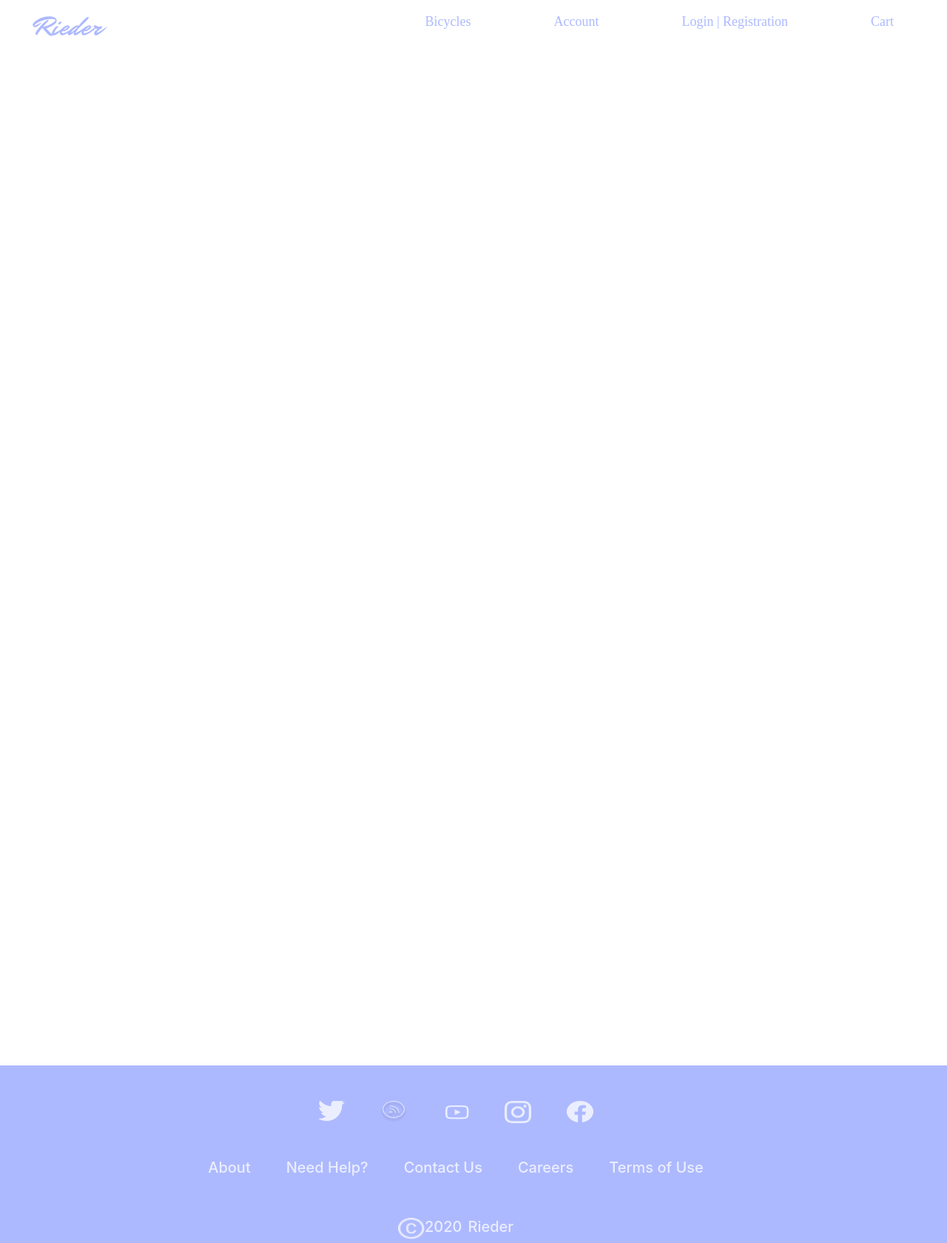
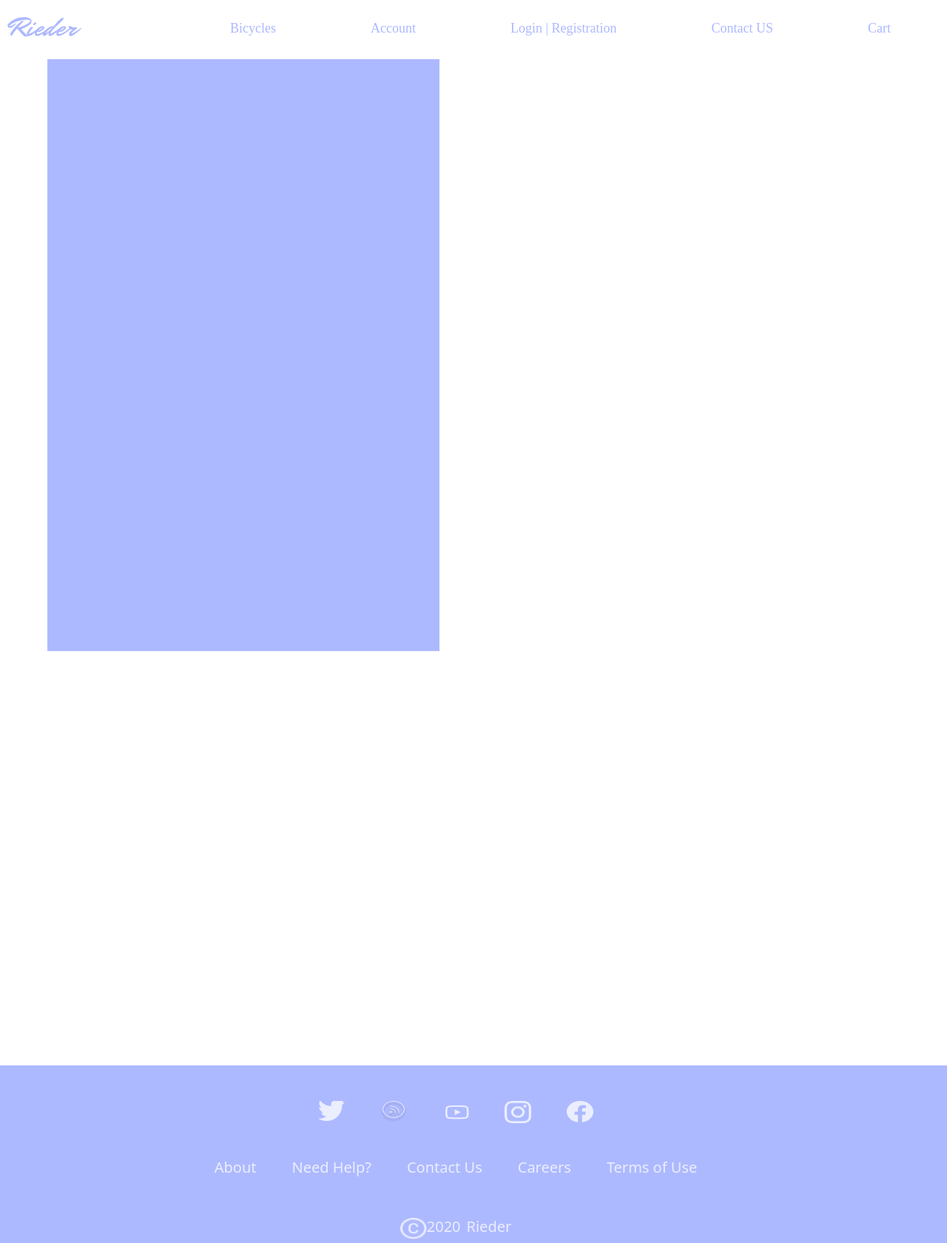
Before and after one commit to Randle-Lanre/Rieder, an Angular app in the folder rieder-frontend/: page /contactUs in a window 1280 px wide. Before the commit this address led to /. Shown: the whole page at 74% size. Built offline with nearby package versions, Linux system fonts and the light colour scheme.

Commit message:
migrated to bootstrap 5

```diff
--- a/rieder-frontend/src/app/app-routing.module.ts
+++ b/rieder-frontend/src/app/app-routing.module.ts
@@ -1,11 +1,13 @@
 import { NgModule } from '@angular/core';
 import { Routes, RouterModule } from '@angular/router';
+import { ContactPageComponent } from './contact-page/contact-page.component';
 import { LandingPageComponent } from './landing-page/landing-page.component';
 import { LoginComponent } from './login/login.component';
 
 const routes: Routes = [
   {path: '', component: LandingPageComponent},
-  {path: 'login', component: LoginComponent}
+  {path: 'login', component: LoginComponent},
+  {path: 'contactUs', component: ContactPageComponent}
 ];
 
 @NgModule({
--- a/rieder-frontend/src/app/contact-page/contact-page.component.css
+++ b/rieder-frontend/src/app/contact-page/contact-page.component.css
@@ -0,0 +1,62 @@
+.contact-page-left{
+    /* Rectangle 7 */
+
+
+position: absolute;
+width: 530px;
+height: 100vh;
+left: 5%;
+top: 10%;
+
+background: #ADB9FF;
+}
+
+
+.contact-page-left-text{
+    /* Speak with us */
+
+
+position: absolute;
+width: 360px;
+height: 86px;
+left: 129px;
+top: 355px;
+
+font-family: Lobster;
+font-style: normal;
+font-weight: normal;
+font-size: 45px;
+line-height: 56px;
+
+color: #EBEEFF;
+}
+
+
+
+.contact-page-left-design-line{
+    /* Line 1 */
+
+
+position: absolute;
+width: 533px;
+height: 0px;
+left: 43px;
+top: 179px;
+
+border: 1px solid #FFFFFF;
+transform: rotate(90.23deg);
+}
+
+.contact-page-left-design-line-dot{
+
+    /* Rectangle 11 */
+
+
+position: absolute;
+width: 15px;
+height: 16px;
+left: 34px;
+top: 737px;
+
+background: #FFFFFF;
+}
--- a/rieder-frontend/src/app/contact-page/contact-page.component.html
+++ b/rieder-frontend/src/app/contact-page/contact-page.component.html
@@ -1 +1,9 @@
-<p>contact-page works!</p>
+
+<div class="container">
+
+    <div class="container contact-page-left ">
+
+
+
+    </div>
+</div>
--- a/rieder-frontend/src/app/footer-page/footer-page.component.html
+++ b/rieder-frontend/src/app/footer-page/footer-page.component.html
@@ -1,29 +1,29 @@
 <footer class="  footer-prop fixed-bottom">
 
     <div class="pt-5 d-flex justify-content-center">
-        <img class="footer-icons mr-5 " src="/assets/brandico_twitter-bird.png " alt="twitter-icon" height="29" width="36">
+        <img class="footer-icons me-5 " src="/assets/brandico_twitter-bird.png " alt="twitter-icon" height="29" width="36">
 
-        <img class="footer-icons mr-5" src="/assets/et_rss.png" alt="RSS-icon" height="29" width="36">
-        <img class="footer-icons mr-5" src="/assets/ant-design_youtube-outlined.png" alt="youtube-icon" height="29" width="36">
-        <img class="footer-icons mr-5" src="/assets/cib_instagram.png" alt="instagram-icon" height="30" width="36">
-        <img class="footer-icons mr-5" src="/assets/cib_facebook.png" alt="facebook-icon" height="29" width="36">
+        <img class="footer-icons me-5" src="/assets/et_rss.png" alt="RSS-icon" height="29" width="36">
+        <img class="footer-icons me-5" src="/assets/ant-design_youtube-outlined.png" alt="youtube-icon" height="29" width="36">
+        <img class="footer-icons me-5" src="/assets/cib_instagram.png" alt="instagram-icon" height="30" width="36">
+        <img class="footer-icons me-5" src="/assets/cib_facebook.png" alt="facebook-icon" height="29" width="36">
 
 
     </div>
 
     <div class="pt-5 d-flex justify-content-center ft">
-        <h5 class="mr-5">About</h5>
-        <h5 class="mr-5">Need Help?</h5>
-        <h5 class="mr-5">Contact Us</h5>
-        <h5 class="mr-5">Careers</h5>
-        <h5 class="mr-5">Terms of Use</h5>
+        <h5 class="me-5">About</h5>
+        <h5 class="me-5">Need Help?</h5>
+        <h5 class="me-5">Contact Us</h5>
+        <h5 class="me-5">Careers</h5>
+        <h5 class="me-5">Terms of Use</h5>
 
     </div>
 
     <div class="pt-5 d-flex justify-content-center ft">
         <img class="footer-icons " src="/assets/Vector.png" alt="copyright-icon" height="29" width="36">
-        <h5 class="mr-2">2020</h5>
-        <h5 class="mr-5">Rieder</h5>
+        <h5 class="me-2">2020</h5>
+        <h5 class="me-5">Rieder</h5>
 
 
     </div>
--- a/rieder-frontend/src/app/nav-bar/nav-bar.component.css
+++ b/rieder-frontend/src/app/nav-bar/nav-bar.component.css
@@ -2,10 +2,10 @@
 
 
 .logo{
-    position: absolute;
+    /* position: absolute;
 width: 155px;
 height: 46px;
-left: 46px;
+left: 46px; */
 /* top: 19px; */
 
 font-family: 'Mr Dafoe', cursive;
--- a/rieder-frontend/src/app/nav-bar/nav-bar.component.html
+++ b/rieder-frontend/src/app/nav-bar/nav-bar.component.html
@@ -1,12 +1,19 @@
 <nav class="navbar navbar-expand-lg navbar-light">
-    <a class="navbar-brand logo " routerLink="/">Rieder</a>
-    <button class="navbar-toggler" type="button" data-toggle="collapse" data-target="#navbarSupportedContent" aria-controls="navbarSupportedContent" aria-expanded="false" aria-label="Toggle navigation">
-        <span class="navbar-toggler-icon"></span>
-      </button>
+
+  <!--  -->
+  <div class="container-fluid">
+    <a class="navbar-brand logo" routerLink="/">Rieder</a>
+    <button class="navbar-toggler" type="button" data-bs-toggle="collapse" data-bs-target="#navbarNav" aria-controls="navbarNav" aria-expanded="false" aria-label="Toggle navigation">
+      <span class="navbar-toggler-icon"></span>
+    </button>
+
+
+  <!--  -->
+
 
     <!-- collapsable -->
-    <div class=" collapse navbar-collapse " id="navbarSupportedContent" >
-        <ul class="navbar-nav ml-auto">
+    <div class="nav justify-content-end collapse navbar-collapse " id="navbarNav" >
+        <ul class="nav justify-content-end">
             <li class="nav-item px-md-5">
                 <a class="nav-link active fig-it" href="#">Bicycles</a>
               </li>
@@ -16,11 +23,16 @@
               <li class="nav-item  px-md-5 ">
                 <a class="nav-link active fig-it " routerLink="/login">Login | Registration</a>
               </li>
+              <li class="nav-item  px-md-5 ">
+                <a class="nav-link active fig-it " routerLink="/contactUs">Contact US</a>
+              </li>
 
               <li class="nav-item  px-md-5">
                 <a class="nav-link active fig-it " href="#">Cart</a>
               </li>
         </ul>
+    </div>
+
 
     </div>
 
--- a/rieder-frontend/src/index.html
+++ b/rieder-frontend/src/index.html
@@ -6,14 +6,18 @@
   <base href="/">
   <meta name="viewport" content="width=device-width, initial-scale=1">
   <link rel="icon" type="image/x-icon" href="favicon.ico">
-  <link rel="stylesheet" href="https://cdn.jsdelivr.net/npm/bootstrap@4.5.3/dist/css/bootstrap.min.css" integrity="sha384-TX8t27EcRE3e/ihU7zmQxVncDAy5uIKz4rEkgIXeMed4M0jlfIDPvg6uqKI2xXr2" crossorigin="anonymous">
-  <link rel="preconnect" href="https://fonts.gstatic.com">
+  <!-- <link rel="stylesheet" href="https://cdn.jsdelivr.net/npm/bootstrap@4.5.3/dist/css/bootstrap.min.css" integrity="sha384-TX8t27EcRE3e/ihU7zmQxVncDAy5uIKz4rEkgIXeMed4M0jlfIDPvg6uqKI2xXr2" crossorigin="anonymous">
+  <link rel="preconnect" href="https://fonts.gstatic.com"> -->
+  <link href="https://cdn.jsdelivr.net/npm/bootstrap@5.0.0-beta1/dist/css/bootstrap.min.css" rel="stylesheet" integrity="sha384-giJF6kkoqNQ00vy+HMDP7azOuL0xtbfIcaT9wjKHr8RbDVddVHyTfAAsrekwKmP1" crossorigin="anonymous">
+
 <link href="https://fonts.googleapis.com/css2?family=Mr+Dafoe&display=swap" rel="stylesheet">
 </head>
 <body>
   <app-root></app-root>
 
-  <script src="https://code.jquery.com/jquery-3.5.1.slim.min.js" integrity="sha384-DfXdz2htPH0lsSSs5nCTpuj/zy4C+OGpamoFVy38MVBnE+IbbVYUew+OrCXaRkfj" crossorigin="anonymous"></script>
-<script src="https://cdn.jsdelivr.net/npm/bootstrap@4.5.3/dist/js/bootstrap.bundle.min.js" integrity="sha384-ho+j7jyWK8fNQe+A12Hb8AhRq26LrZ/JpcUGGOn+Y7RsweNrtN/tE3MoK7ZeZDyx" crossorigin="anonymous"></script>
+  <!-- <script src="https://code.jquery.com/jquery-3.5.1.slim.min.js" integrity="sha384-DfXdz2htPH0lsSSs5nCTpuj/zy4C+OGpamoFVy38MVBnE+IbbVYUew+OrCXaRkfj" crossorigin="anonymous"></script>
+<script src="https://cdn.jsdelivr.net/npm/bootstrap@4.5.3/dist/js/bootstrap.bundle.min.js" integrity="sha384-ho+j7jyWK8fNQe+A12Hb8AhRq26LrZ/JpcUGGOn+Y7RsweNrtN/tE3MoK7ZeZDyx" crossorigin="anonymous"></script> -->
+
+<script src="https://cdn.jsdelivr.net/npm/bootstrap@5.0.0-beta1/dist/js/bootstrap.bundle.min.js" integrity="sha384-ygbV9kiqUc6oa4msXn9868pTtWMgiQaeYH7/t7LECLbyPA2x65Kgf80OJFdroafW" crossorigin="anonymous"></script>
 </body>
 </html>
```
